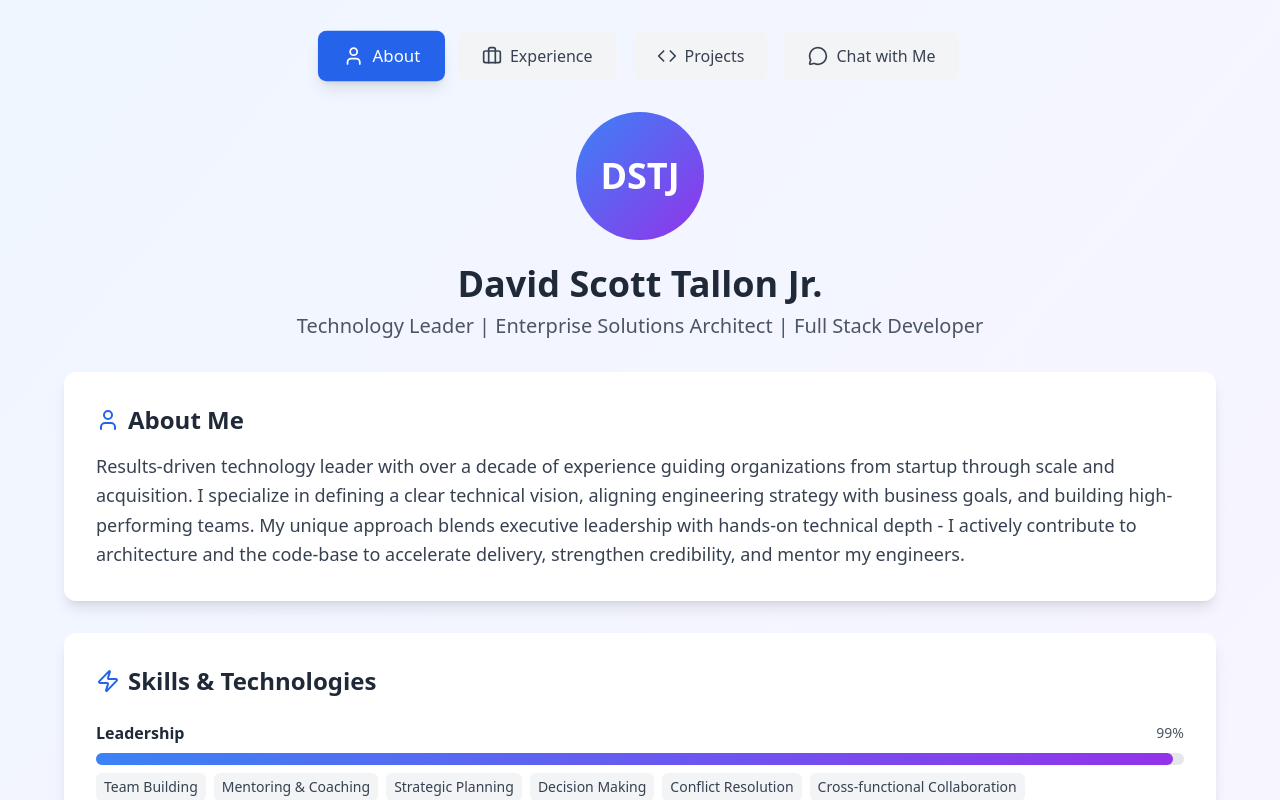
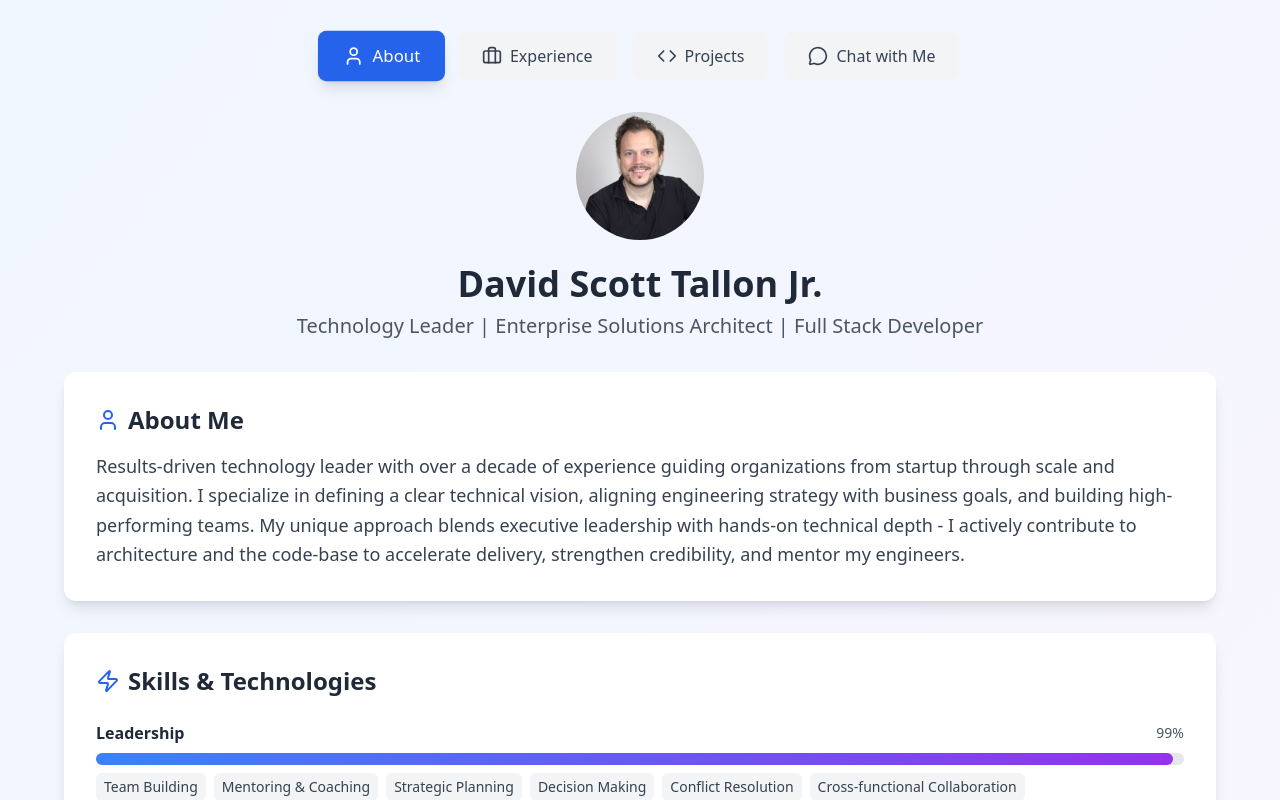
Before and after one commit to dtallon1984/resume-spa, a React (Vite) app: page / in a window 1280 px wide. Shown: the top 800 px of the page. Built offline with nearby package versions, Linux system fonts and the light colour scheme.

Commit message:
update profile badge to use photo

```diff
--- a/src/data/profileData.ts
+++ b/src/data/profileData.ts
@@ -2,6 +2,7 @@ import type { ProfileData } from '../types/profile';
 //import { User, Briefcase, Code, MessageCircle, Zap, Award } from 'lucide-react';
 
 export const profileData: ProfileData = {
+  avatarUrl:"/headshot.jpg",
   name: "David Scott Tallon Jr.",
   title: "Technology Leader | Enterprise Solutions Architect | Full Stack Developer",
   email: "dtallon1984@gmail.com",
--- a/src/pages/About.tsx
+++ b/src/pages/About.tsx
@@ -3,12 +3,33 @@ import { User, Zap } from 'lucide-react';
 import { profileData } from '../data/profileData';
 import SkillBar from '../components/Skills/SkillBar';
 
-const About: React.FC = () => (
+const About: React.FC = () => {
+  const renderAvatar = () => {
+    if (profileData.avatarUrl) {
+      return (
+        <img
+          src={profileData.avatarUrl}
+          alt={profileData.name}
+          className="w-32 h-32 rounded-full mx-auto mb-6 object-cover"
+        />
+      );
+    } else {
+      const initials = profileData.name
+        .split(' ')
+        .map((n) => n[0])
+        .join('');
+      return (
+        <div className="w-32 h-32 bg-gradient-to-br from-blue-500 to-purple-600 rounded-full mx-auto mb-6 flex items-center justify-center text-white text-4xl font-bold">
+          {initials}
+        </div>
+      );
+    }
+  };
+
+  return (
     <div className="space-y-8">
       <div className="text-center">
-      <div className="w-32 h-32 bg-gradient-to-br from-blue-500 to-purple-600 rounded-full mx-auto mb-6 flex items-center justify-center text-white text-4xl font-bold">
-        {profileData.name.split(' ').map(n => n[0]).join('')}
-      </div>
+        {renderAvatar()}
         <h1 className="text-4xl font-bold text-gray-800 mb-2">{profileData.name}</h1>
         <p className="text-xl text-gray-600 mb-6">{profileData.title}</p>
       </div>
@@ -32,5 +53,6 @@ const About: React.FC = () => (
       </div>
     </div>
   );
+};
 
 export default About;
--- a/src/types/profile.ts
+++ b/src/types/profile.ts
@@ -30,6 +30,7 @@ export interface Criteria {
 }
 
 export interface ProfileData {
+    avatarUrl: string;
   name: string;
   title: string;
   email: string;
```
Also changed, not shown: public/headshot.jpg (added). Lines whose indentation alone changed are shown as unchanged.
